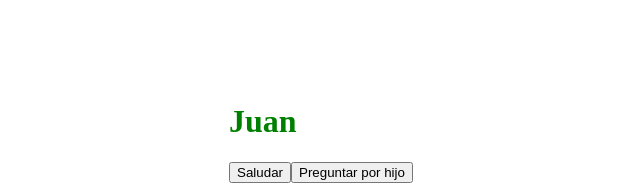
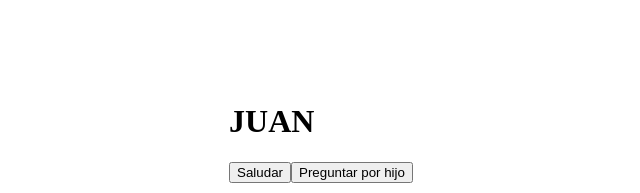
Before and after one commit to cmargok/initial-app, an Angular app: page / in a window 1280 px wide. Shown: the top 193 px of the page, without its empty margins (319-959 px from the left). Built offline with nearby package versions, Linux system fonts and the light colour scheme.

Commit message:
first part of angular

```diff
--- a/src/app/app.module.ts
+++ b/src/app/app.module.ts
@@ -8,6 +8,7 @@ import { SonComponent } from './son/son.component';
 import { FormsModule } from '@angular/forms';
 import { HermanoComponent } from './hermano/hermano.component';
 import { SiblingsStyleDirective } from './siblings-style.directive';
+import { MyCustomPipePipe } from './my-custom-pipe.pipe';
 
 @NgModule({
   declarations: [
@@ -15,7 +16,8 @@ import { SiblingsStyleDirective } from './siblings-style.directive';
     FatherComponent,
     SonComponent,
     HermanoComponent,
-    SiblingsStyleDirective
+    SiblingsStyleDirective,
+    MyCustomPipePipe
   ],
   imports: [
     BrowserModule,
--- a/src/app/father/father.component.html
+++ b/src/app/father/father.component.html
@@ -10,6 +10,6 @@
 
 
 
-<h1 appSiblingsStyle>{{nombreHermanoGrande}}</h1>
+<h1> {{nombreHermanoGrande | myCustomPipe}}</h1>
 <button type="button" (click)="saludar()">Saludar</button>
 <button type="button" (click)="preguntar()">Preguntar por hijo</button>
--- /dev/null
+++ b/src/app/my-custom-pipe.pipe.ts
@@ -0,0 +1,12 @@
+import { Pipe, PipeTransform } from '@angular/core';
+
+@Pipe({
+  name: 'myCustomPipe'
+})
+export class MyCustomPipePipe implements PipeTransform {
+
+  transform(value: string | undefined): string {
+    return value?.toUpperCase() || '';
+  }
+
+}
```
Also changed, not shown: 1 other file (tests, documents, lock files or other folders).
